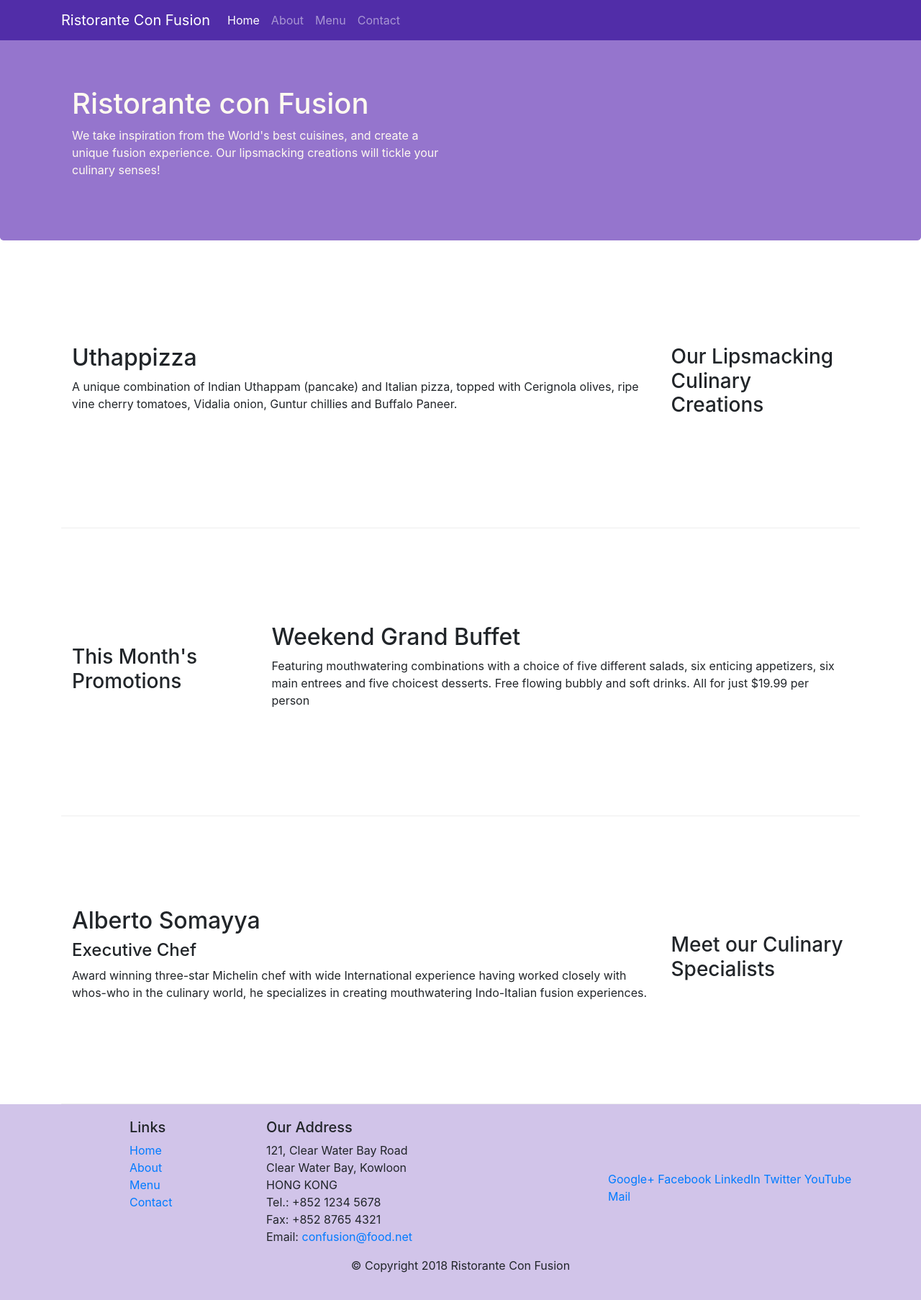
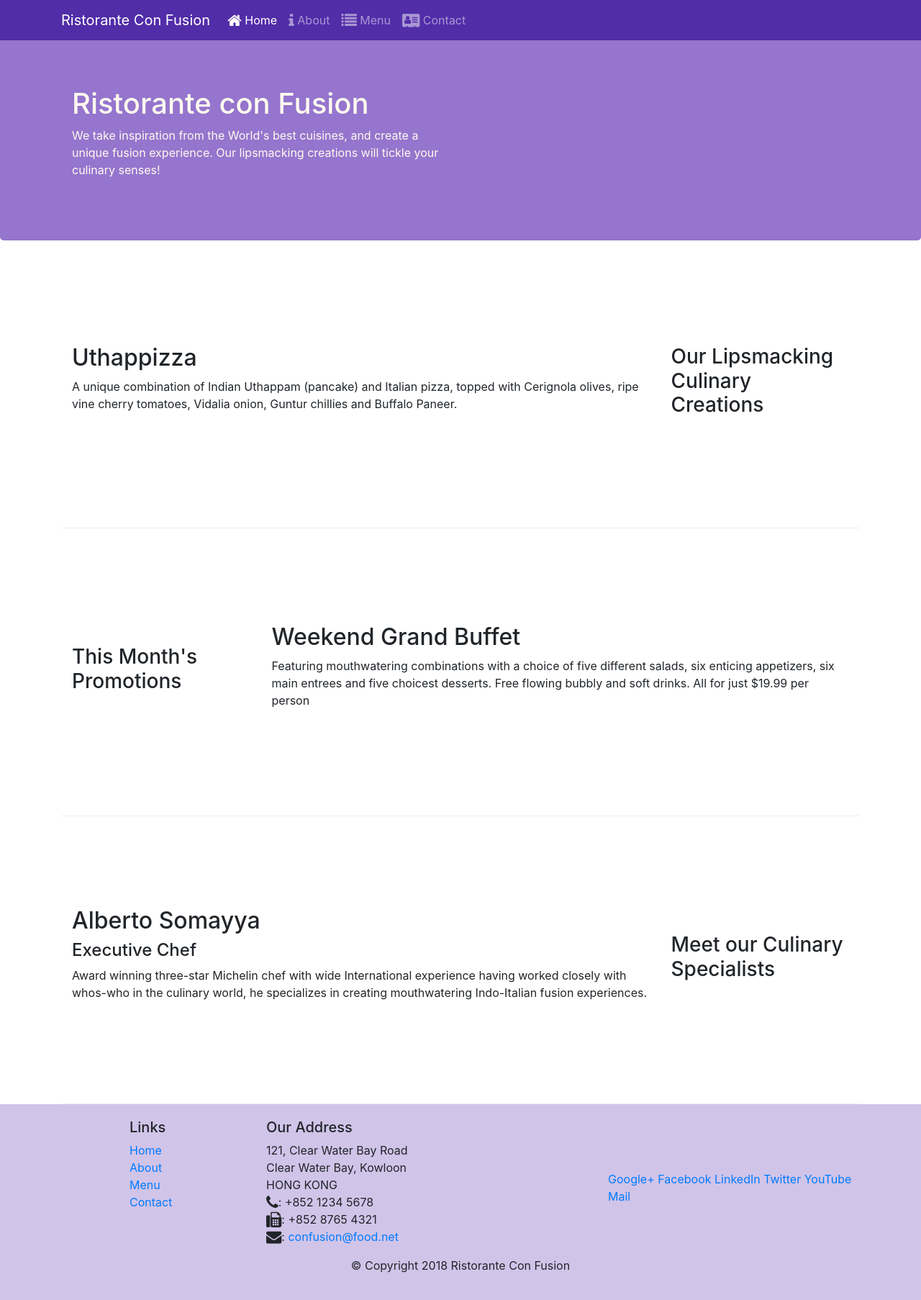
Before and after one commit to Hey-bhushan/conFusion, a website: page index.html in a window 1280 px wide. Shown: the whole page at 72% size. Drawn offline with nearby package versions, Linux system fonts and the light colour scheme.

Commit message:
iconfonts

```diff
--- a/index.html
+++ b/index.html
@@ -9,6 +9,8 @@
 
     <!-- Bootstrap CSS -->
     <link rel="stylesheet" href="node_modules/bootstrap/dist/css/bootstrap.min.css">
+    <link rel="stylesheet" href="node_modules/font-awesome/css/font-awesome.min.css">
+    <link rel="stylesheet" href="node_modules/bootstrap-social/bootstrap-social.css">
     <link rel="stylesheet" href="css/styles.css">
     <title>Ristorante Con Fusion</title>
 </head>
@@ -24,10 +26,10 @@
                 <a class="navbar-brand" href="#">Ristorante Con Fusion</a>
                 <div class="collapse navbar-collapse" id="Navbar">
                     <ul class="navbar-nav mr-auto">
-                        <li class="nav-item active"><a class="nav-link" href="#">Home</a></li>
-                        <li class="nav-item"><a class="nav-link" href="./aboutus.html">About</a></li>
-                        <li class="nav-item"><a class="nav-link" href="#">Menu</a></li>
-                        <li class="nav-item"><a class="nav-link" href="#">Contact</a></li>
+                        <li class="nav-item active"><a class="nav-link" href="#"><span class="fa fa-home fa-lg"></span> Home</a></li>
+                        <li class="nav-item"><a class="nav-link" href="./aboutus.html"><span class="fa fa-info fa-lg"></span> About</a></li>
+                        <li class="nav-item"><a class="nav-link" href="#"><span class="fa fa-list fa-lg"></span> Menu</a></li>
+                        <li class="nav-item"><a class="nav-link" href="#"><span class="fa fa-address-card fa-lg"></span> Contact</a></li>
                     </ul>
                 </div>
             </div>
@@ -98,9 +100,9 @@
 		              121, Clear Water Bay Road<br>
 		              Clear Water Bay, Kowloon<br>
 		              HONG KONG<br>
-		              Tel.: +852 1234 5678<br>
-		              Fax: +852 8765 4321<br>
-		              Email: <a href="mailto:confusion@food.net">confusion@food.net</a>
+		              <i class="fa fa-phone fa-lg"></i>: +852 1234 5678<br>
+		              <i class="fa fa-fax fa-lg"></i>: +852 8765 4321<br>
+		              <i class="fa fa-envelope fa-lg"></i>: <a href="mailto:confusion@food.net">confusion@food.net</a>
 		           </address>
                     </div>
                     <div class="col-12 col-sm-4 align-self-center">
--- a/package.json
+++ b/package.json
@@ -14,8 +14,10 @@
     "lite-server": "^2.3.0"
   },
   "dependencies": {
-    "bootstrap": "^4.0.0",
-    "jquery": "^3.3.1",
+    "bootstrap": "^4.5.2",
+    "bootstrap-social": "^5.1.1",
+    "font-awesome": "^4.7.0",
+    "jquery": "^3.5.1",
     "popper.js": "^1.12.9"
   }
 }
```
Also changed, not shown: aboutus.html (+15 -13 lines), 1 other file.
